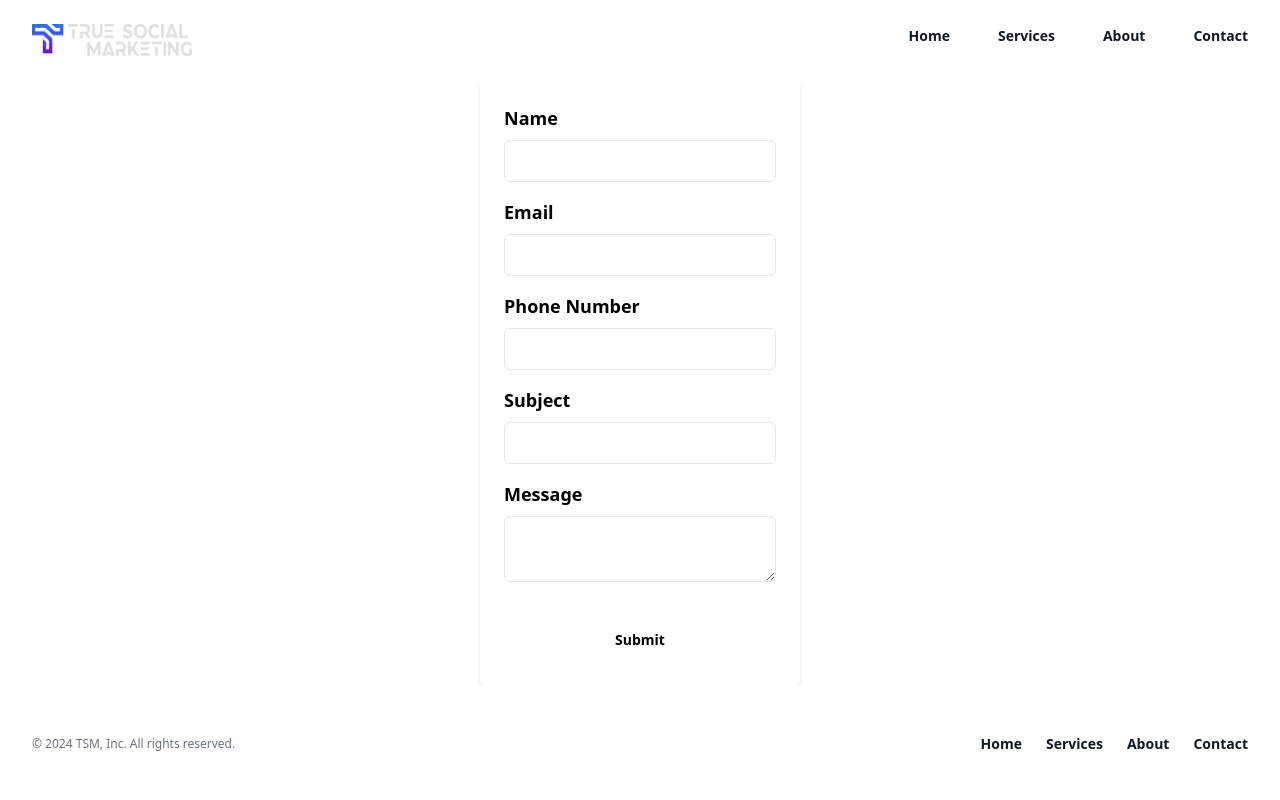
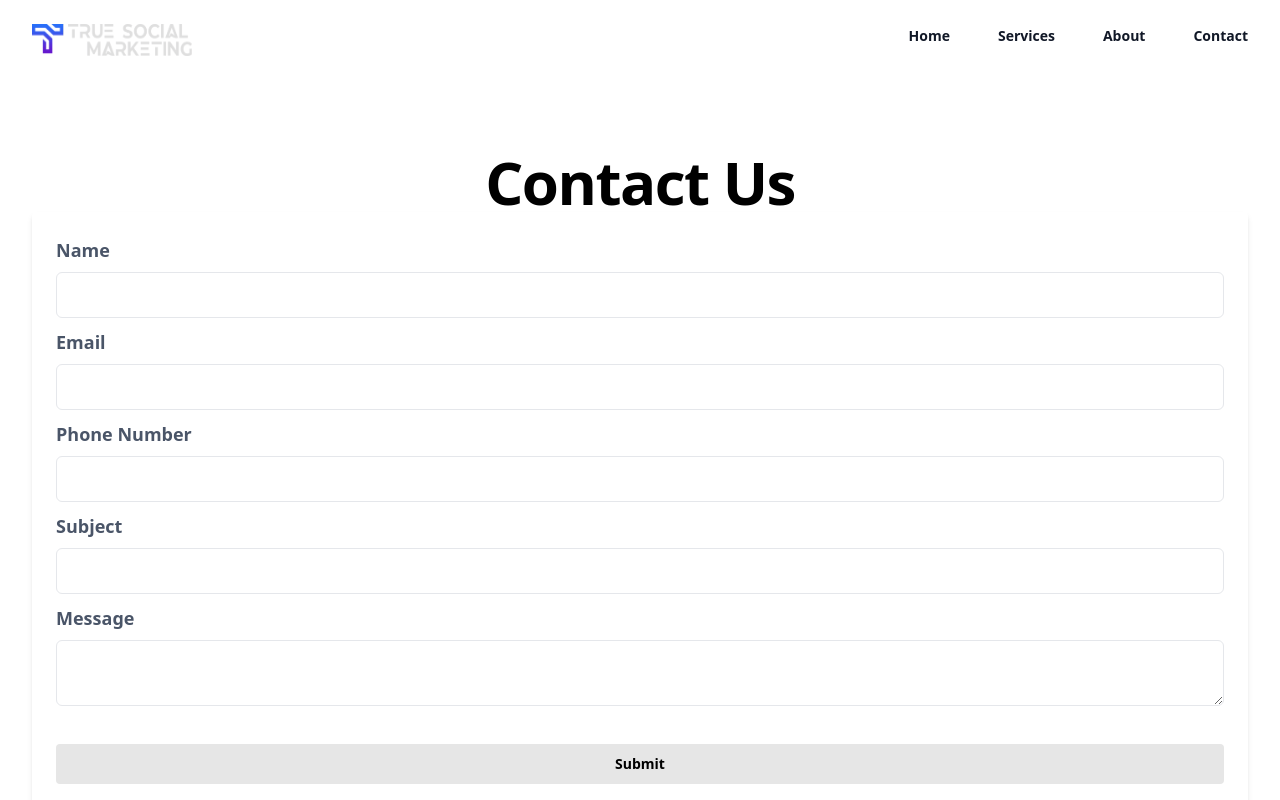
Before and after one commit to burntwilight/truesocialmarketing-interview, a Next.js app: page /contact in a window 1280 px wide. Shown: the top 800 px of the page. Built offline with nearby package versions, Linux system fonts and the light colour scheme.

Commit message:
Added css styling due to tailwind issue

```diff
--- a/src/sections/contactPage/ContactForm.tsx
+++ b/src/sections/contactPage/ContactForm.tsx
@@ -31,7 +31,7 @@ const schema = yup.object().shape({
 });
 const ContactInner = () => {
     const [isLoading, setIsLoading] = useState(false);
-    const [showSuccess, SetShowSuccess] = useState(false);
+    const [showSuccess, setShowSuccess] = useState(false);
     const {
         register,
         handleSubmit,
@@ -70,17 +70,18 @@ const ContactInner = () => {
     };
 
     const showMessage = () => {
-        SetShowSuccess(true);
+        setShowSuccess(true);
 
         setTimeout(() => {
-            SetShowSuccess(false);
+            setShowSuccess(false);
         }, 5000);
     };
 
     return (
-        <section id='contact-form' className='container'>
+        <section id='contact-form' className='container flex flex-col'>
+          <h1>Contact Us</h1>
             <form
-                className='w-full max-w-xs mx-auto p-6 bg-white rounded shadow-md'
+                className='w-full max-w-lg mx-auto p-6 bg-white rounded shadow-md'
                 onSubmit={handleSubmit(onSubmit)}
             >
                 <label className='block mb-2 text-lg font-semibold text-gray-800'>
@@ -89,7 +90,7 @@ const ContactInner = () => {
                 <input
                     type='text'
                     {...register('name')}
-                    className='w-full px-4 py-2 mb-4 border border-gray-600 rounded-md focus:border-black'
+                    className='form-input-field w-full px-4 py-2 mb-4 border border-gray-600 rounded-md focus:border-black'
                 />
                 <p className='text-red-600'>{errors.name?.message}</p>
 
@@ -99,7 +100,7 @@ const ContactInner = () => {
                 <input
                     type='text'
                     {...register('email')}
-                    className='w-full px-4 py-2 mb-4 border border-gray-600 rounded-md focus:border-black'
+                    className='form-input-field w-full px-4 py-2 mb-4 border border-gray-600 rounded-md focus:border-black'
                 />
                 <p className='text-red-600'>{errors.email?.message}</p>
 
@@ -109,7 +110,7 @@ const ContactInner = () => {
                 <input
                     type='text'
                     {...register('phoneNumber')}
-                    className='w-full px-4 py-2 mb-4 border border-gray-600 rounded-md focus:border-black'
+                    className='form-input-field w-full px-4 py-2 mb-4 border border-gray-600 rounded-md focus:border-black'
                 />
                 <p className='text-red-600'>{errors.phoneNumber?.message}</p>
 
@@ -119,7 +120,7 @@ const ContactInner = () => {
                 <input
                     type='text'
                     {...register('subject')}
-                    className='w-full px-4 py-2 mb-4 border border-gray-600 rounded-md focus:border-black'
+                    className='form-input-field w-full px-4 py-2 mb-4 border border-gray-600 rounded-md focus:border-black'
                 />
                 <p className='text-red-600'>{errors.subject?.message}</p>
 
--- a/src/styles/globals.css
+++ b/src/styles/globals.css
@@ -45,3 +45,57 @@ button {
     grid-template-rows: repeat(3, 1fr);
     grid-gap: 10px;
 }
+
+/* Contact page styling */
+#contact-form {
+    display: flex;
+    justify-content: center;
+    align-items: center;
+    height: 100vh;
+}
+
+label {
+    display: block;
+    margin-bottom: 10px;
+    font-size: 16px;
+    font-weight: 600;
+    color: #4a5568;
+}
+
+.form-input-field {
+    width: 100%;
+    padding: 10px;
+    margin-bottom: 10px;
+    border-radius: 6px;
+    outline: none;
+    transition: border-color 0.3s;
+}
+
+.form-input-field:focus {
+    border-color: black;
+}
+
+.text-error {
+    color: #e53e3e;
+    margin-bottom: 10px;
+}
+
+button {
+    width: 100%;
+    padding: 10px;
+    color: black;
+    background-color: #e6e6e6 !important;
+    border: none;
+    border-radius: 4px;
+    cursor: pointer;
+    transition: background-color 0.3s;
+}
+
+button:hover {
+    background-color: #919191 !important;
+}
+
+.text-success {
+    margin-top: 10px;
+    color: #38a169;
+}
```
